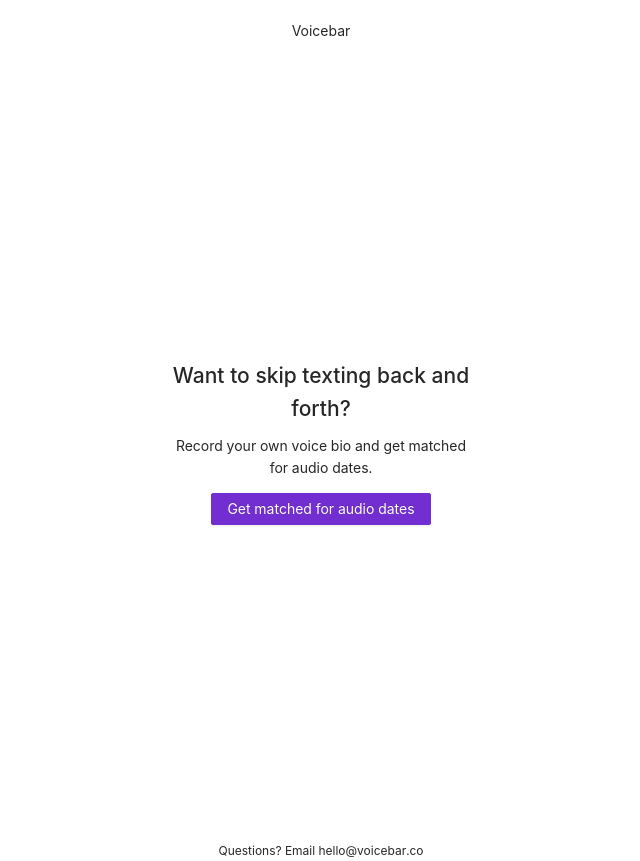
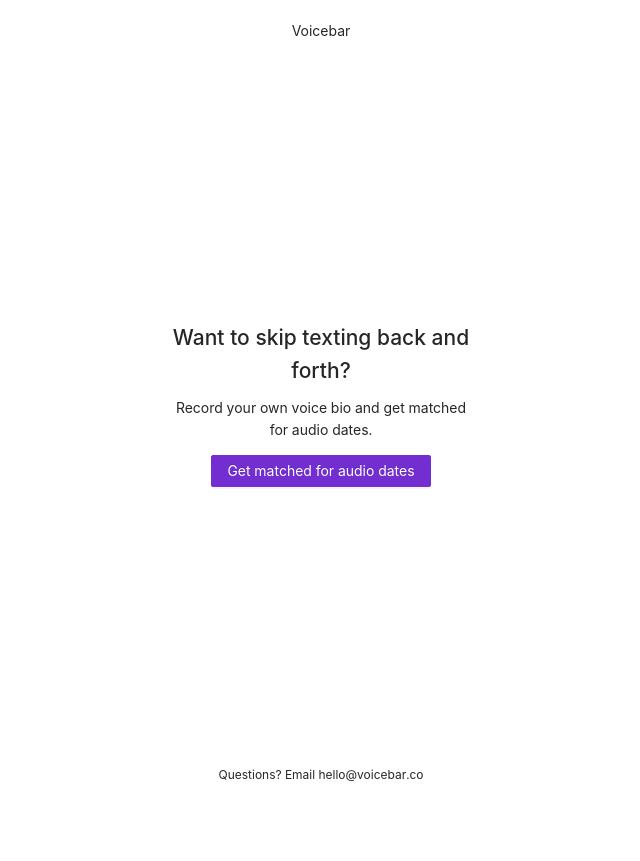
Before and after one commit to gracew/story, a React (Create React App) app in the folder app/: page / in a window 1280 px wide. Shown: the whole page, without its empty margins (319-959 px from the left). After the commit the page ends 800 px from the top, so only its background shows below. Built offline with nearby package versions, Linux system fonts and the light colour scheme.

Commit message:
final css tweaks

```diff
--- a/app/src/App.less
+++ b/app/src/App.less
@@ -1,19 +1,20 @@
 @import "~antd/dist/antd.less";
 
-.App-header {
+header {
   margin-top: 20px;
   text-align: center;
 }
 
 .App {
-  margin: auto;
+  margin: 0 auto;
   max-width: 300px;
-  height: 100%;
   display: flex;
+  flex-grow: 1;
   align-items: center;
 }
 
-.App-footer {
+footer {
+  margin-bottom: 15px;
   font-size: 9pt;
   text-align: center;
 }
--- a/app/src/App.tsx
+++ b/app/src/App.tsx
@@ -38,7 +38,7 @@ function App() {
   firebase.analytics();
   return (
     <Router>
-      <div className="App-header">Voicebar</div>
+      <header>Voicebar</header>
       <div className="App">
         <Switch>
           <Route path="/record">
@@ -61,7 +61,7 @@ function App() {
           </Route>
         </Switch>
       </div>
-      <p className="App-footer">Questions? Email hello@voicebar.co</p>
+      <footer>Questions? Email hello@voicebar.co</footer>
     </Router>
   );
 }
--- a/app/src/Recorder.css
+++ b/app/src/Recorder.css
@@ -12,11 +12,12 @@
 
 .record-stop {
   width: 100%;
-  margin-top: 30px;
+  margin: 30px 0 10px 0;
 }
 
 .se-submit-bio {
   width: 100%;
+  margin: 10px 0;
 }
 
 .se-recording-playback {
--- a/app/src/index.css
+++ b/app/src/index.css
@@ -14,6 +14,8 @@ code {
 
 html,
 body,
-#root  {
+#root {
   height: 100%;
+  display: flex;
+  flex-direction: column;
 }
```
